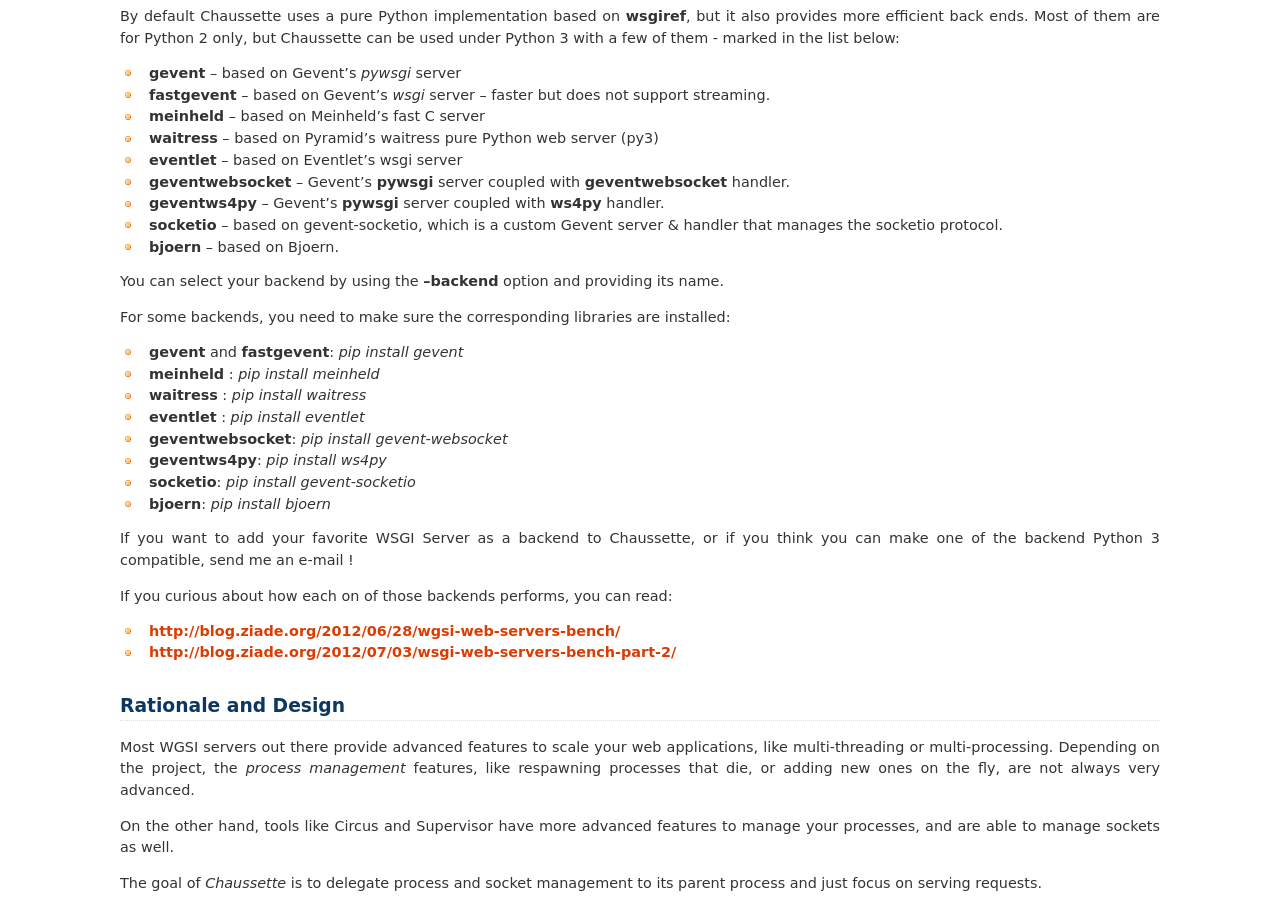
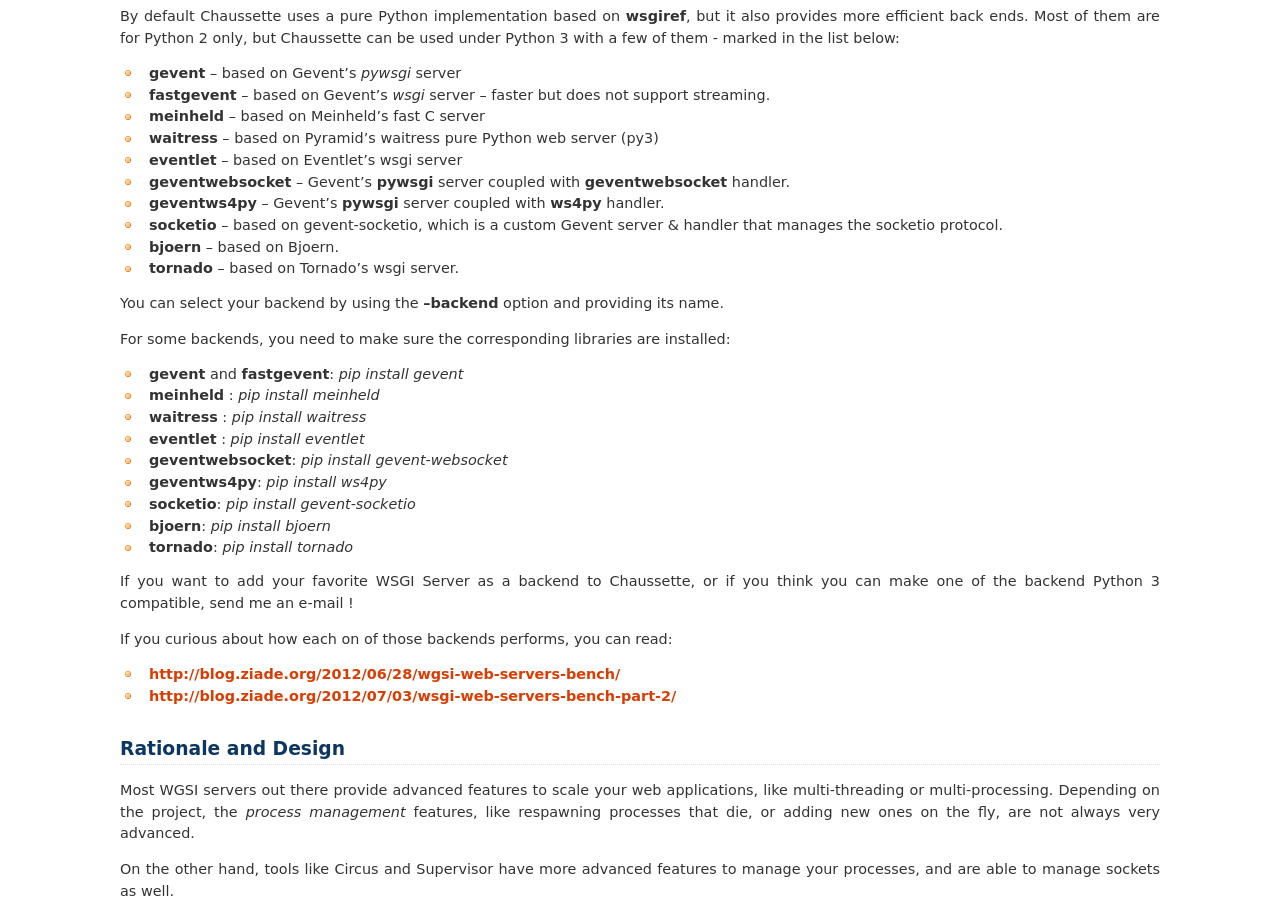
Before and after one commit to circus-tent/chaussette, a Sphinx documentation site: the page built from docs/source/index.rst, in a window 1280 px wide and 900 px high, scrolled down 2351 px. Built offline with Sphinx 7.4.7, drawn with Linux system fonts in a browser that asks for light colours.

Commit message:
added tornado in the list

```diff
--- a/docs/source/index.rst
+++ b/docs/source/index.rst
@@ -190,6 +190,7 @@
 - **socketio** -- based on gevent-socketio, which is a custom
   Gevent server & handler that manages the socketio protocol.
 - **bjoern** -- based on Bjoern.
+- **tornado** -- based on Tornado's wsgi server.
 
 
 You can select your backend by using the **--backend** option and providing
@@ -206,6 +207,7 @@
 - **geventws4py**: `pip install ws4py`
 - **socketio**: `pip install gevent-socketio`
 - **bjoern**: `pip install bjoern`
+- **tornado**: `pip install tornado`
 
 
 If you want to add your favorite WSGI Server as a backend to Chaussette,
```
